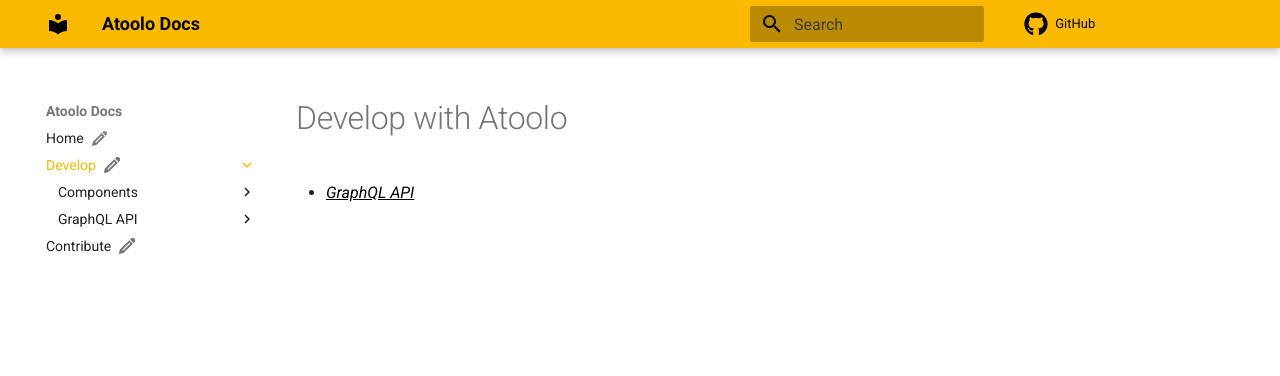
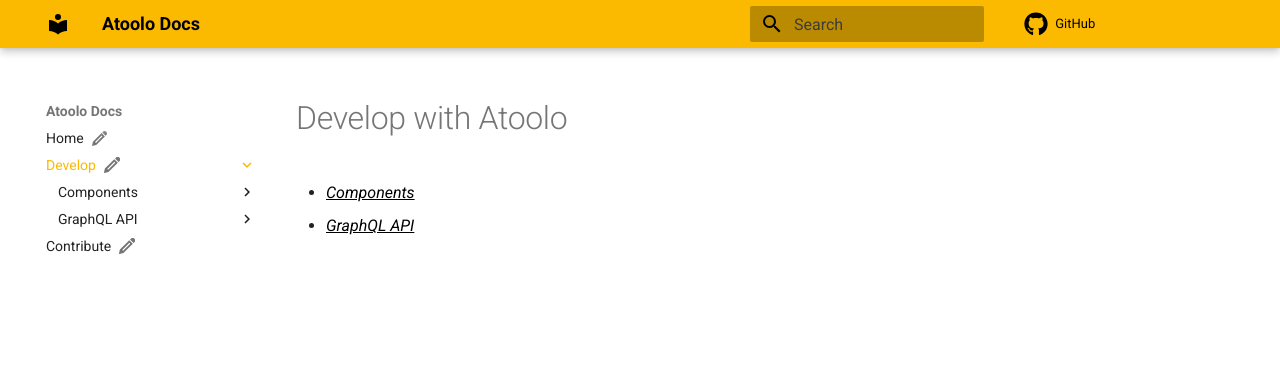
Before and after one commit to sitepark/atoolo-docs, an MkDocs documentation site: the page built from docs/develop/index.md, in a window 1280 px wide. Shown: the top 376 px of the page. Built offline with MkDocs 1.6.1 and Material for MkDocs 9.7.7, drawn with Linux system fonts in a browser that asks for light colours; comment, search, counter and statistics services are not loaded.

Commit message:
fix: add components link

```diff
--- a/docs/develop/index.md
+++ b/docs/develop/index.md
@@ -4,4 +4,5 @@ status: draft
 
 # Develop with Atoolo
 
+- [Components](components/index.md)
 - [GraphQL API](graphql/index.md)
```
